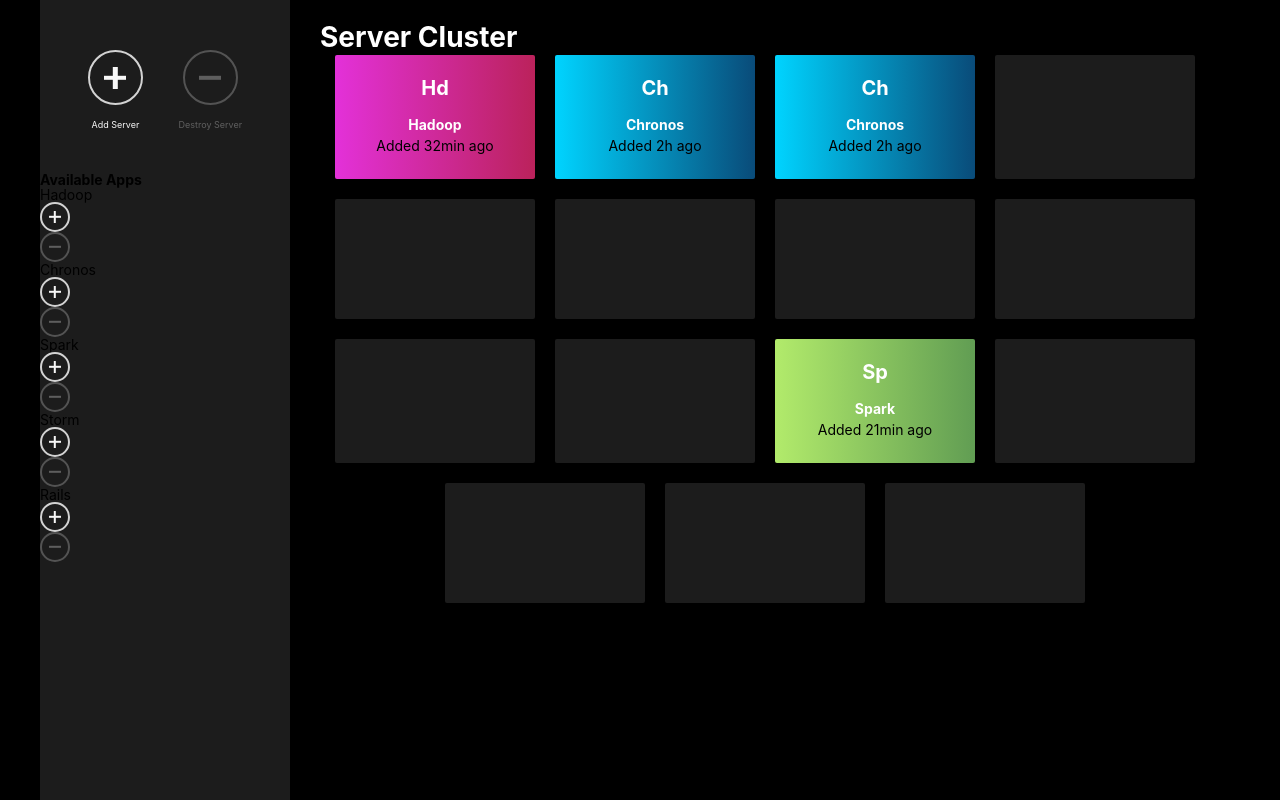
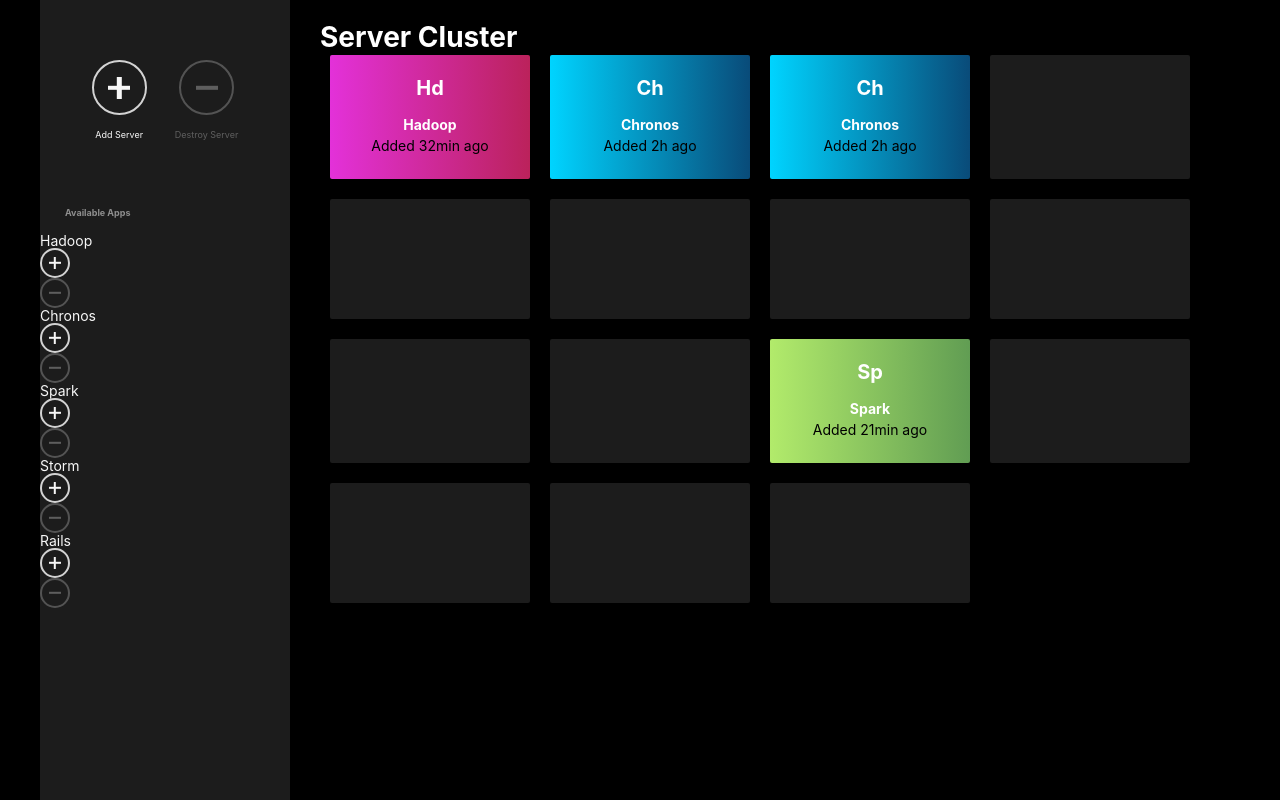
Before and after one commit to mark-bonnici/server-cluster, a React (Create React App) app: page / in a window 1280 px wide. Built offline with nearby package versions, Linux system fonts and the light colour scheme.

Commit message:
style navigation

```diff
--- a/src/components/Navigation.js
+++ b/src/components/Navigation.js
@@ -8,7 +8,7 @@
   <nav className={`navigation navigation--${modifier}`}>
     <ServerControl />
     <div className="navigation__app-control">
-      <strong>Available Apps</strong>
+      <strong className="navigation__title">Available Apps</strong>
       <AppControl items={apps} />
     </div>
   </nav>
--- a/src/styles/blocks/navigation.scss
+++ b/src/styles/blocks/navigation.scss
@@ -2,74 +2,31 @@
 @import "../helpers/mixins.scss";
 
 .navigation {
+  position: relative;
   display: flex;
+  align-items: center;
+  justify-content: center;
   flex-direction: column;
   width: 30%;
   min-width: 250px;
 
-  &__items {
-    margin: 0 auto;
-    display: flex;
-    flex-direction: column;
-  }
-
-  &__item {
-    margin: 0 0 0 15px;
-    list-style: none;
-  }
-
-  &__link {
-    color: $buttonTextColor;
-    font-size: 1.5rem;
-    text-transform: uppercase;
-
-    &:hover,
-    &:active {
-      opacity: 0.7;
-      color: $white;
-      text-decoration: none;
-    }
-
-    &--active,
-    &:focus {
-      font-weight: bold;
-      text-decoration: none;
-    }
+  &__title {
+    font-size: 0.9rem;
+    line-height: 4rem;
+    color: $navTitleColor;
+    opacity: 0.5;
+    font-weight: bold;
+    margin: 25px;
   }
 
   &--theme--dark {
     background: $MenuBackgroundColor;
-
-    .navigation__link {
-      color: $MenuColor;
-    }
+    color: $MenuColor;
   }
 
-  &--small {
-    @media (min-width: 768px) {
-      margin: 0 0 0 50px;
-    }
-
-    .navigation__items {
-      flex-direction: row;
-    }
-
-    .navigation__item {
-      margin: 10px 15px;
-
-      &:last-child {
-        margin-bottom: 0;
-      }
-
-      @media (min-width: 768px) {
-        margin-bottom: 0;
-      }
-    }
-
-    .navigation__link {
-      font-size: 1.2rem;
-      text-transform: none;
-      text-decoration: underline;
-    }
+  &__app-control {
+    align-self: flex-start;
+    width: 100%;
+    overflow: visible;
   }
 }
--- a/src/styles/blocks/server-control.scss
+++ b/src/styles/blocks/server-control.scss
@@ -1,10 +1,13 @@
 @import "../helpers/variables";
 
 .server-control {
+  position: absolute;
+  top: 10px;
   display: flex;
   justify-content: center;
   text-align: center;
-  margin: 30px;
+  margin: 30px auto;
+  width: 70%;
   color: $serverControlButtonColor;
 
   div {
--- a/src/styles/blocks/server-list.scss
+++ b/src/styles/blocks/server-list.scss
@@ -3,7 +3,7 @@
 
   &__inner {
     display: flex;
-    justify-content: center;
+    justify-content: left;
     flex-wrap: wrap;
     padding: 0 0 30px;
   }
--- a/src/styles/helpers/variables.scss
+++ b/src/styles/helpers/variables.scss
@@ -5,6 +5,7 @@
 $gallery: #ececec;
 $alabaster: #f7f7f7;
 $mineShaft: #1c1c1c;
+$coal: #141414;
 
 $purpleGradient: linear-gradient(
   90deg,
@@ -39,13 +40,10 @@
 $serverControlButtonColor: $alabaster;
 
 $buttonColor: $alabaster;
-$buttonTextColor: $white;
-$buttonBorderColor: $outrageousOrange;
-$buttonBackgroundColor: $outrageousOrange;
-
-$buttonTextHoverColor: $outrageousOrange;
-$buttonBorderHoverColor: $white;
-$buttonBackgroundHoverColor: $white;
+$navTitleColor: $white;
+$navTextColor: $outrageousOrange;
+$navItemBackgroundColor: $coal;
+$navItemBorderColor: $outrageousOrange;
 
 $MenuColor: $alabaster;
 $MenuBackgroundColor: $mineShaft;
```
